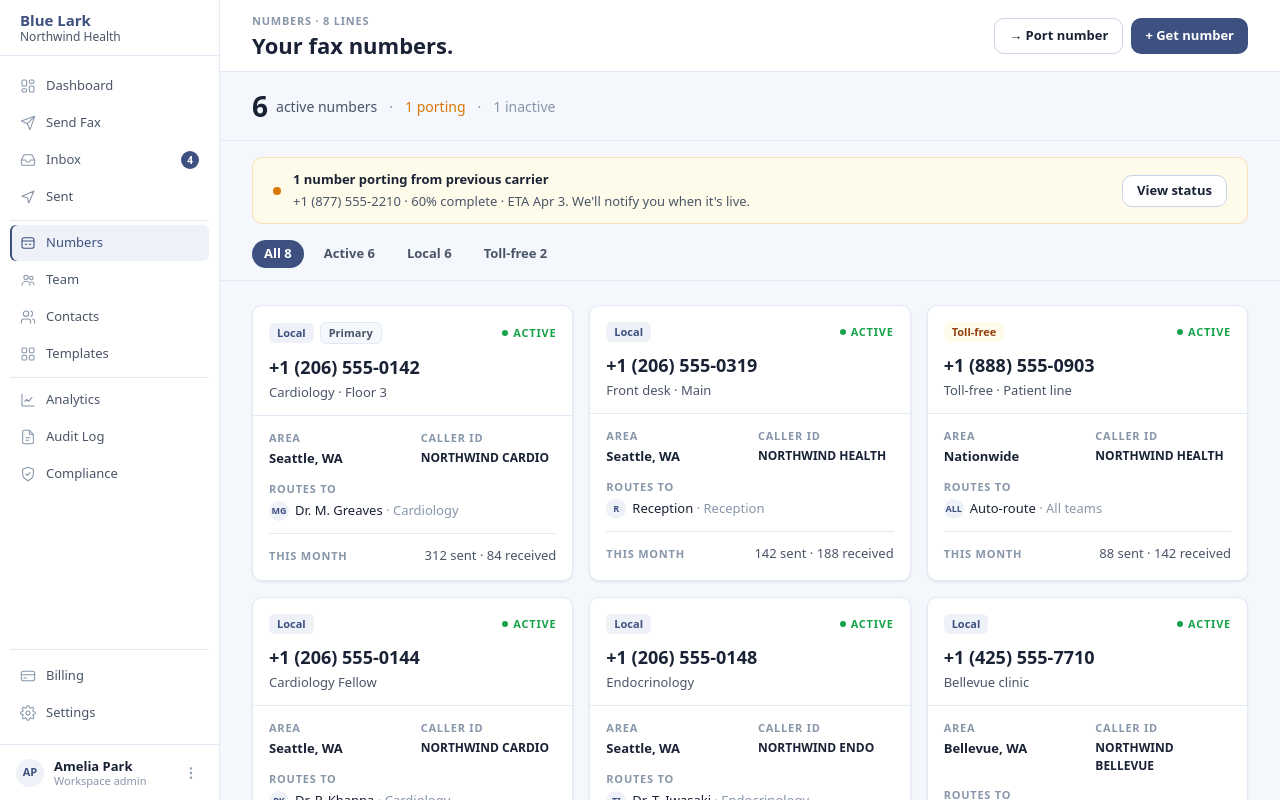
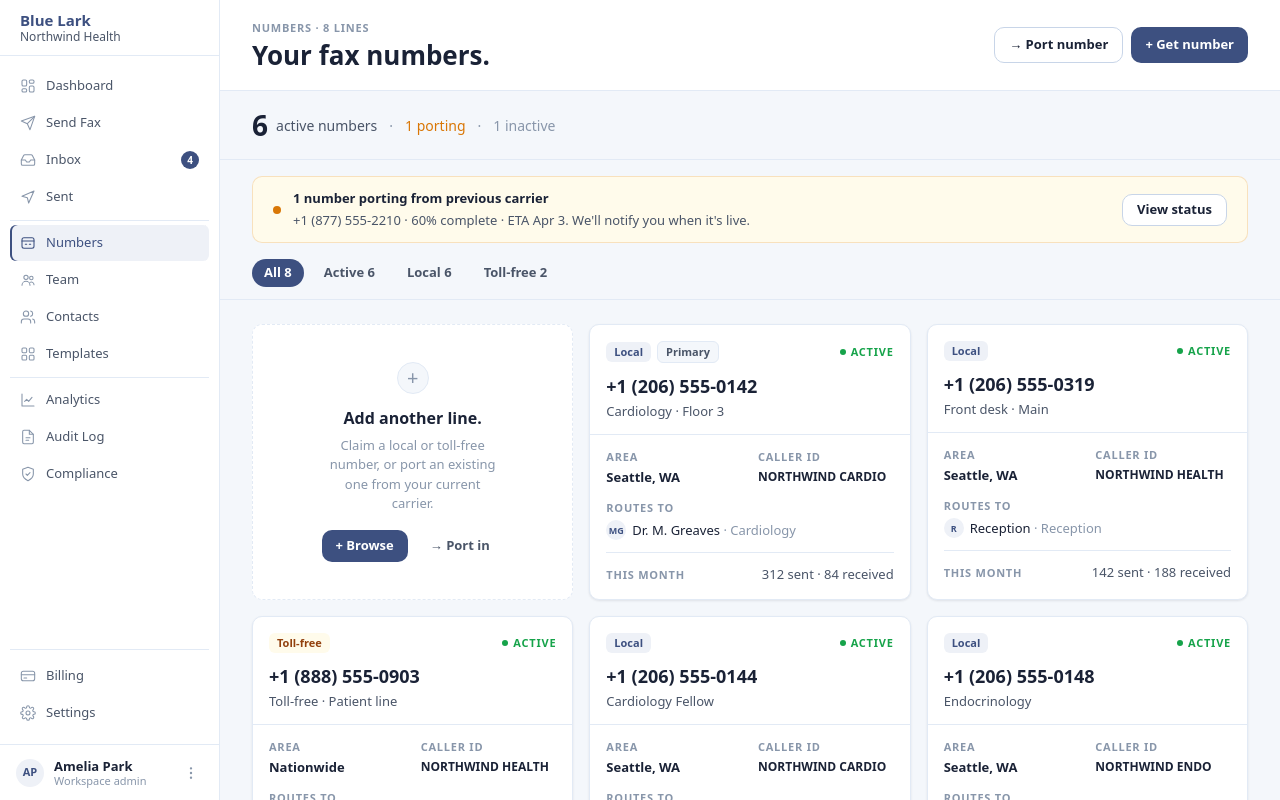
Before and after one commit to kschulze3142/design-prototype, a Next.js app: page /app/numbers in a window 1280 px wide. Shown: the top 800 px of the page. Built offline with nearby package versions, Linux system fonts and the light colour scheme.

Commit message:
standardize page header format across inbox, sent, and numbers to match send fax

```diff
--- a/app/app/inbox/page.tsx
+++ b/app/app/inbox/page.tsx
@@ -414,10 +414,9 @@ function InboxContent() {
       <div style={{
         background: 'white',
         borderBottom: '1px solid var(--color-border)',
-        padding: '0 32px',
-        height: 72,
+        padding: '20px 32px',
         display: 'flex',
-        alignItems: 'center',
+        alignItems: 'flex-start',
         justifyContent: 'space-between',
         flexShrink: 0,
       }}>
@@ -429,23 +428,23 @@ function InboxContent() {
             letterSpacing: '0.07em',
             textTransform: 'uppercase',
             color: 'var(--color-text-tertiary)',
-            marginBottom: 2,
+            marginBottom: 4,
           }}>
             {overline}
           </div>
           <h1 style={{
             fontFamily: 'var(--font-heading)',
-            fontSize: 22,
+            fontSize: 26,
             fontWeight: 700,
             color: 'var(--color-text-primary)',
             margin: 0,
-            lineHeight: 1.2,
+            lineHeight: 1.15,
           }}>
             {headline}
           </h1>
         </div>
 
-        <div style={{ display: 'flex', gap: 8, alignItems: 'center' }}>
+        <div style={{ display: 'flex', gap: 8, alignItems: 'center', alignSelf: 'center' }}>
           <button style={{
             position: 'relative',
             width: 36,
--- a/app/app/numbers/page.tsx
+++ b/app/app/numbers/page.tsx
@@ -322,10 +322,9 @@ export default function NumbersPage() {
       <div style={{
         background: 'var(--color-surface)',
         borderBottom: '1px solid var(--color-border)',
-        padding: '0 32px',
-        height: 72,
+        padding: '20px 32px',
         display: 'flex',
-        alignItems: 'center',
+        alignItems: 'flex-start',
         justifyContent: 'space-between',
         flexShrink: 0,
       }}>
@@ -337,22 +336,22 @@ export default function NumbersPage() {
             letterSpacing: '0.07em',
             textTransform: 'uppercase',
             color: 'var(--color-text-tertiary)',
-            marginBottom: 2,
+            marginBottom: 4,
           }}>
             NUMBERS · {NUMBERS.length} LINES
           </div>
           <h1 style={{
             fontFamily: 'var(--font-heading)',
-            fontSize: 22,
+            fontSize: 26,
             fontWeight: 700,
             color: 'var(--color-text-primary)',
             margin: 0,
-            lineHeight: 1.2,
+            lineHeight: 1.15,
           }}>
             Your fax numbers.
           </h1>
         </div>
-        <div style={{ display: 'flex', gap: 8 }}>
+        <div style={{ display: 'flex', gap: 8, alignItems: 'center', alignSelf: 'center' }}>
           <Button variant="secondary">→ Port number</Button>
           <Button variant="primary">+ Get number</Button>
         </div>
@@ -444,8 +443,8 @@ export default function NumbersPage() {
         gridTemplateColumns: 'repeat(3, 1fr)',
         gap: 16,
       }}>
+        <AddLineCard />
         {filtered.map(n => <NumberCard key={n.id} n={n} />)}
-        <AddLineCard />
       </div>
     </div>
   );
--- a/app/app/sent/page.tsx
+++ b/app/app/sent/page.tsx
@@ -357,10 +357,9 @@ export default function SentPage() {
       <div style={{
         background: 'white',
         borderBottom: '1px solid var(--color-border)',
-        padding: '0 32px',
-        height: 72,
+        padding: '20px 32px',
         display: 'flex',
-        alignItems: 'center',
+        alignItems: 'flex-start',
         justifyContent: 'space-between',
         flexShrink: 0,
       }}>
@@ -372,22 +371,22 @@ export default function SentPage() {
             letterSpacing: '0.07em',
             textTransform: 'uppercase',
             color: 'var(--color-text-tertiary)',
-            marginBottom: 2,
+            marginBottom: 4,
           }}>
             SENT · 8 FAXES
           </div>
           <h1 style={{
             fontFamily: 'var(--font-heading)',
-            fontSize: 22,
+            fontSize: 26,
             fontWeight: 700,
             color: 'var(--color-text-primary)',
             margin: 0,
-            lineHeight: 1.2,
+            lineHeight: 1.15,
           }}>
             Your sent faxes · All numbers
           </h1>
         </div>
-        <Button variant="primary">
+        <Button variant="primary" style={{ alignSelf: 'center' }}>
           <I.Plus size={14} strokeWidth={2.4} /> New fax
         </Button>
       </div>
```
